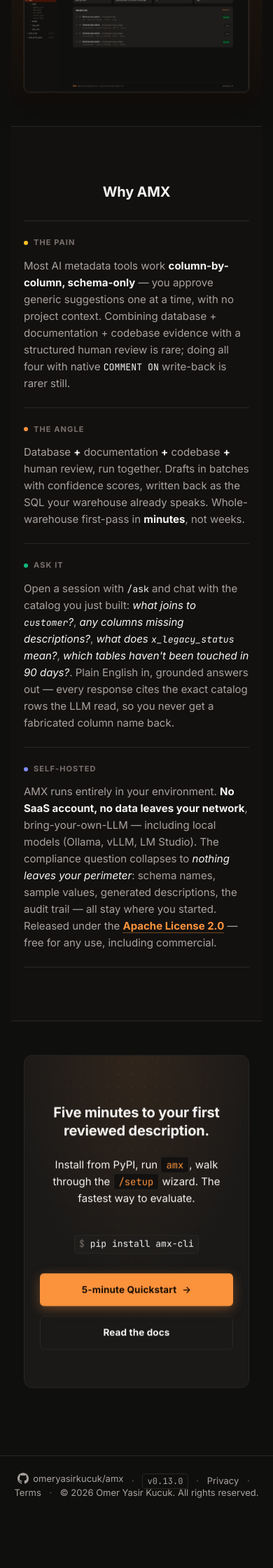
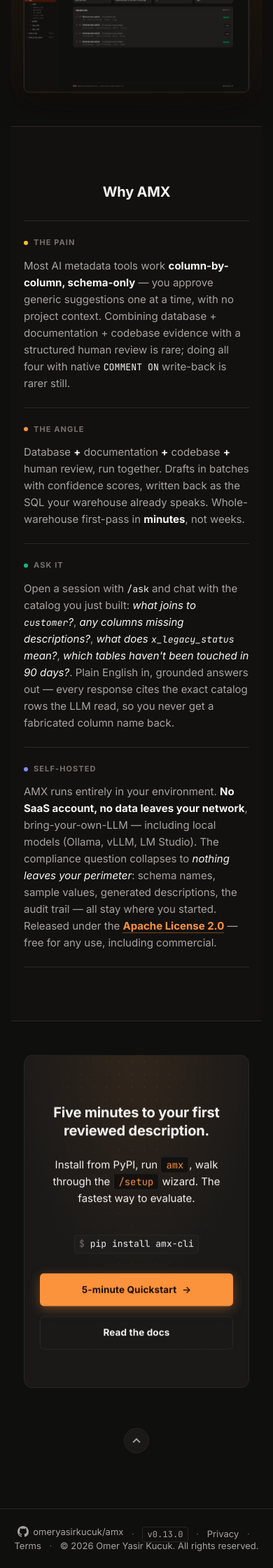
Before and after one commit to omeryasirkucuk/amx-docs, an MkDocs documentation site: the page built from docs/index.md, in a window 390 px wide. Shown: the part 4089-6329 px from the top of the page at 70% size. Built offline with MkDocs 1.6.1 and Material for MkDocs 9.7.7, drawn with Linux system fonts in a browser that asks for light colours; comment, search, counter and statistics services are not loaded; before the commit the page ends 6253 px from its top, so only the background shows below that.

Commit message:
feat(home): add back-to-top button; capitalize 'Documentation' in sidebar home link (#17)
Co-authored-by: omeryasirkucuk <omeryasirkucuk@users.noreply.github.com>

```diff
--- a/docs/index.md
+++ b/docs/index.md
@@ -102,7 +102,7 @@
 </div>
 </section>
 
-<section class="amx-landing__section amx-landing__cta">
+<section class="amx-landing__section amx-landing__cta" id="cta">
 <div class="amx-landing__cta-card">
 <h2 class="amx-landing__h2">Five minutes to your first reviewed description.</h2>
 <p class="amx-landing__lede">Install from PyPI, run <code>amx</code>, walk through the <code>/setup</code> wizard. The fastest way to evaluate.</p>
@@ -114,4 +114,10 @@
 </div>
 </section>
 
+<div class="amx-landing__scroll-up-wrap">
+<a class="amx-landing__scroll-up" href="#" aria-label="Back to top" data-amx-scroll-top>
+<svg viewBox="0 0 24 24" width="22" height="22" fill="currentColor" aria-hidden="true"><path d="M7.41 15.41L12 10.83l4.59 4.58L18 14l-6-6-6 6z"/></svg>
+</a>
 </div>
+
+</div>
--- a/docs/javascripts/extra.js
+++ b/docs/javascripts/extra.js
@@ -447,3 +447,28 @@
     init();
   }
 })();
+
+// ── Landing back-to-top button ─────────────────────────────────
+// Smooth-scroll to the top of the page on click instead of letting
+// the browser snap there. Element is opt-in via data-amx-scroll-top.
+(function () {
+  if (typeof document === "undefined") return;
+  const init = () => {
+    document.querySelectorAll("[data-amx-scroll-top]").forEach((el) => {
+      el.addEventListener("click", (e) => {
+        e.preventDefault();
+        const supports = "scrollBehavior" in document.documentElement.style;
+        const opts = supports ? { top: 0, behavior: "smooth" } : { top: 0 };
+        // Material's instant nav is disabled in this site so window.scrollTo
+        // is reliable; fall back to documentElement for older browsers.
+        try { window.scrollTo(opts); }
+        catch { document.documentElement.scrollTop = 0; }
+      });
+    });
+  };
+  if (document.readyState === "loading") {
+    document.addEventListener("DOMContentLoaded", init);
+  } else {
+    init();
+  }
+})();
--- a/docs/stylesheets/extra.css
+++ b/docs/stylesheets/extra.css
@@ -1748,6 +1748,52 @@
 @keyframes amx-scroll-bounce {
   0%, 100% { transform: translateX(-50%) translateY(0); }
   50%      { transform: translateX(-50%) translateY(7px); }
+}
+
+/* Back-to-top button. Mirrors the hero's down-chevron, but lives in
+   normal flow at the very bottom of the landing — so the user gets a
+   clear, centered exit upward when they've reached the end. */
+.amx-landing__scroll-up-wrap {
+  display: flex;
+  justify-content: center;
+  padding: 0 0 56px;
+}
+
+.md-typeset .amx-landing__scroll-up,
+.amx-landing__scroll-up {
+  display: inline-flex;
+  align-items: center;
+  justify-content: center;
+  width: 40px;
+  height: 40px;
+  border-radius: 50%;
+  background: var(--bg-elevated);
+  border: 1px solid var(--border);
+  color: var(--text-muted);
+  text-decoration: none;
+  animation: amx-scroll-bounce-up 2.2s ease-in-out infinite;
+  transition: color 160ms ease, border-color 160ms ease, background 160ms ease;
+}
+.md-typeset .amx-landing__scroll-up:hover,
+.amx-landing__scroll-up:hover {
+  color: var(--accent);
+  border-color: rgba(251, 146, 60, 0.5);
+  background: var(--accent-soft);
+}
+
+@keyframes amx-scroll-bounce-up {
+  0%, 100% { transform: translateY(0); }
+  50%      { transform: translateY(-7px); }
+}
+
+@media (prefers-reduced-motion: reduce) {
+  .amx-landing__scroll-up { animation: none; }
+}
+
+@media (max-width: 600px) {
+  .md-typeset .amx-landing__scroll-up,
+  .amx-landing__scroll-up { width: 36px; height: 36px; }
+  .amx-landing__scroll-up-wrap { padding: 0 0 40px; }
 }
 
 @media (prefers-reduced-motion: reduce) {
--- a/overrides/partials/nav.html
+++ b/overrides/partials/nav.html
@@ -59,7 +59,7 @@
   <a class="amx-sidebar__home{% if page and page.is_homepage %} amx-sidebar__home--active{% endif %}"
      href="{{ nav.homepage.url | url }}"
      {% if page and page.is_homepage %}aria-current="page"{% endif %}>
-    {{ config.site_name }} documentation
+    {{ config.site_name }} Documentation
   </a>
 
   {# Tree #}
```
